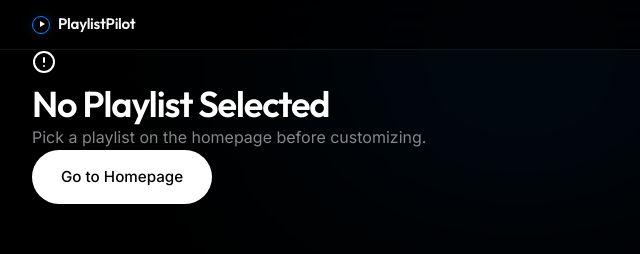
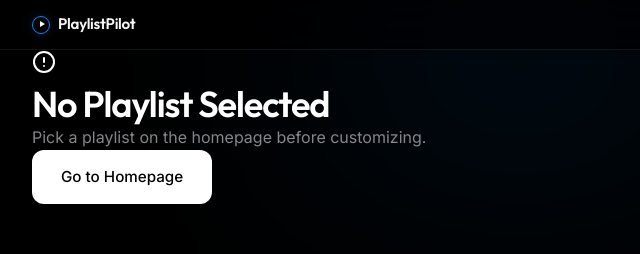
Before and after one commit to Nishank018/PlaylistPilot, a website built with Vite: page setup.html in a window 1280 px wide. Shown: the top 254 px of the page, 120-760 px from the left. Built offline with nearby package versions, Linux system fonts and the light colour scheme.

Commit message:
Update button border-radius to match card rounded corners

```diff
--- a/src/css/style.css
+++ b/src/css/style.css
@@ -281,7 +281,7 @@ footer {
   font-size: 0.875rem;
   font-weight: 500;
   padding: 0.65rem 1.25rem;
-  border-radius: var(--radius-full); /* Apple Pill Shape */
+  border-radius: var(--radius-md); /* Smooth rounded corners */
   border: 1px solid transparent;
   cursor: pointer;
   transition: var(--transition-default);
```
